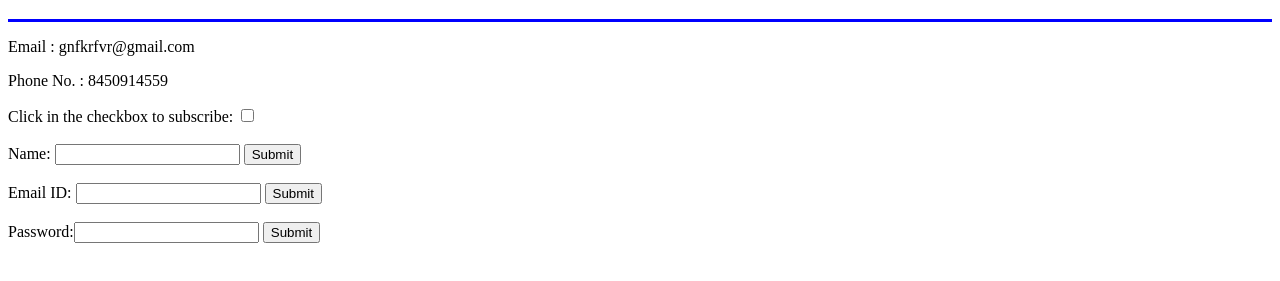
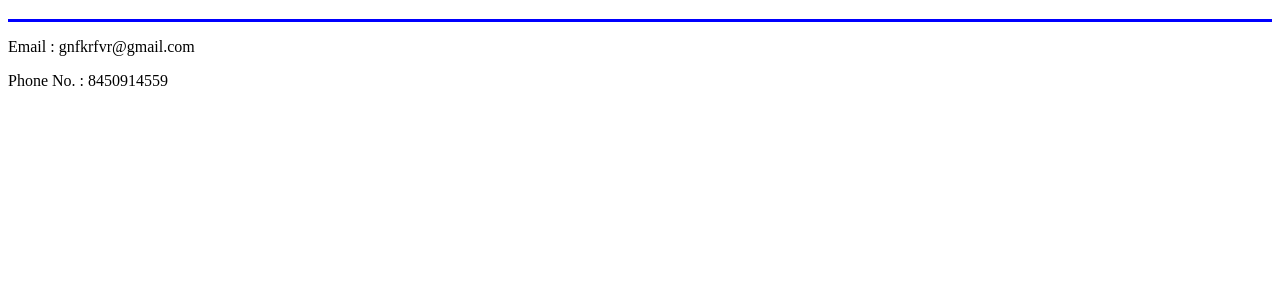
Before and after one commit to IUwU1/First, a plain HTML site: page Contact me.html in a window 1280 px wide. Shown: the part 61-342 px from the top of the page. Drawn offline with Linux system fonts and the light colour scheme.

Commit message:
Update Contact me.html

```diff
--- a/Contact me.html
+++ b/Contact me.html
@@ -9,14 +9,6 @@
     <hr size="3" noshade color=blue>
     <p>  Email : gnfkrfvr@gmail.com  </p>
       <p> Phone No. : 8450914559</p>
-      <form class="" action="index.html" method="post">
-        <label>Click in the checkbox to subscribe:</label> <input type="checkbox" name="" value="">
-    <br>   <br> <label>Name:</label> <input type="text" name="" value="">
-    <input type="submit" name="">
-  <br>  <br> <label>Email ID:</label>
-    <input type="email" name="" value=""> <input type="submit" name="">
-    <br><br><label>Password:</label><input type="password" name="" value=""> <input type="submit" name="">
 
-      </form>
   </body>
 </html>
```
